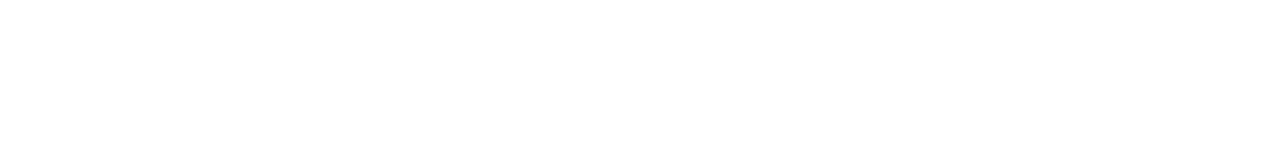
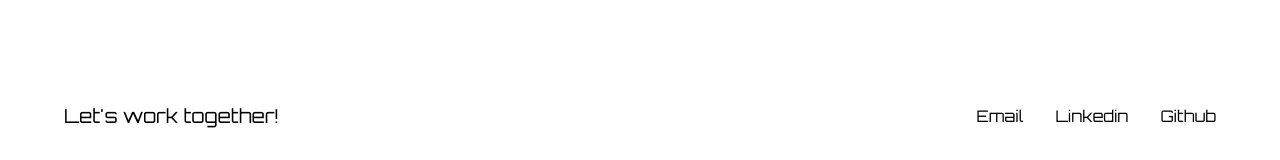
Before and after one commit to RisyadAthaya/portfolio-website-revamp, a Next.js app: page / in a window 1280 px wide. Shown: the part 1302-1462 px from the top of the page. Before the commit the page ends 1372 px from the top, so only its background shows below. Built offline with nearby package versions, Linux system fonts and the light colour scheme.

Commit message:
feat(footer): add a basic footer

```diff
--- a/src/sections/Contacts.tsx
+++ b/src/sections/Contacts.tsx
@@ -1,3 +1,18 @@
 export default function Contacts() {
-  return <></>
+  return (
+    <div className="flex flex-row flex-wrap items-center justify-center gap-4 md:justify-between w-full px-16 py-8">
+      <p className="text-size-200">Let&apos;s work together!</p>
+      <ul className="flex flex-row flex-wrap items-center justify-between gap-8">
+        <li>
+          Email
+        </li>
+        <li>
+          Linkedin
+        </li>
+        <li>
+          Github
+        </li>
+      </ul>
+    </div>
+  )
 }
```
